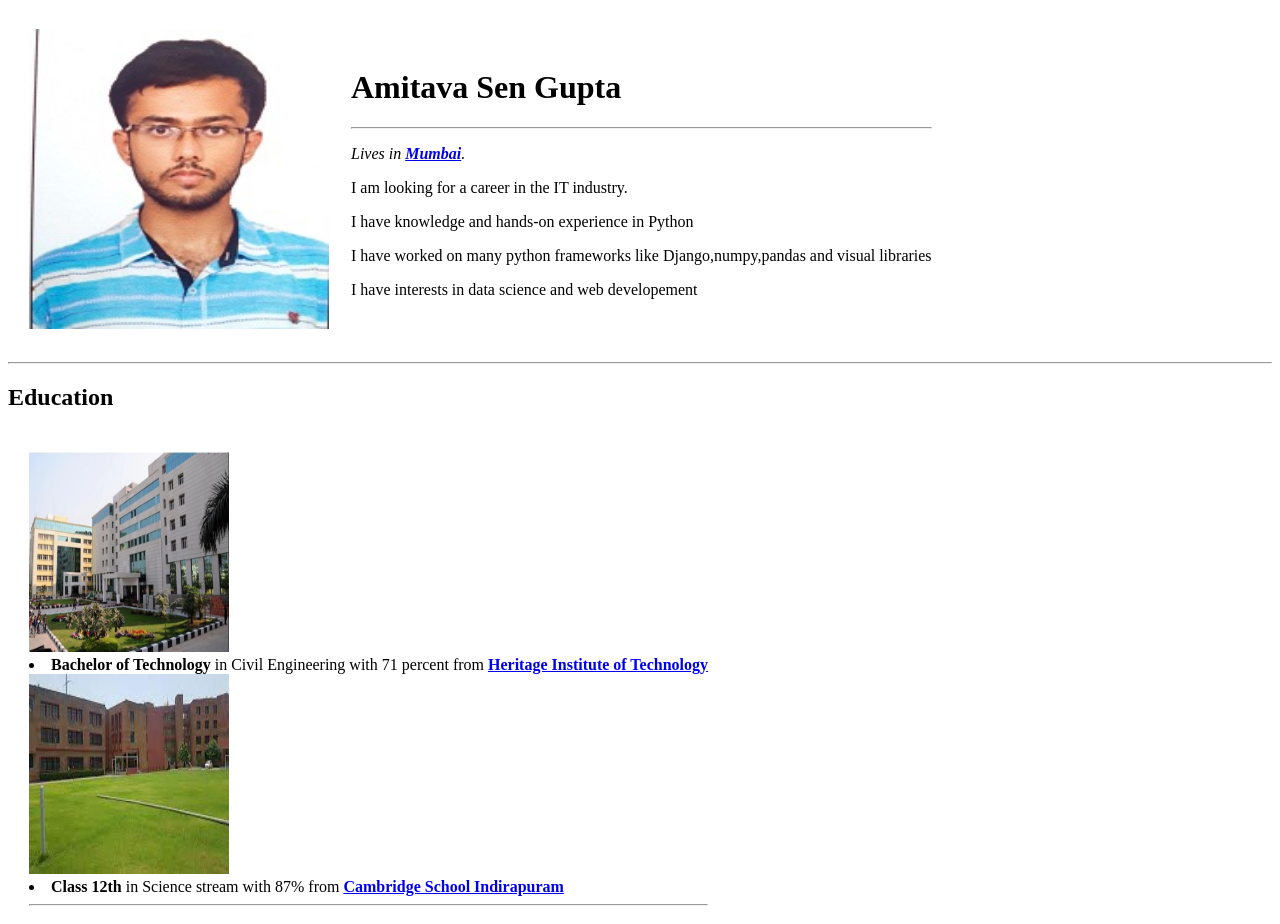
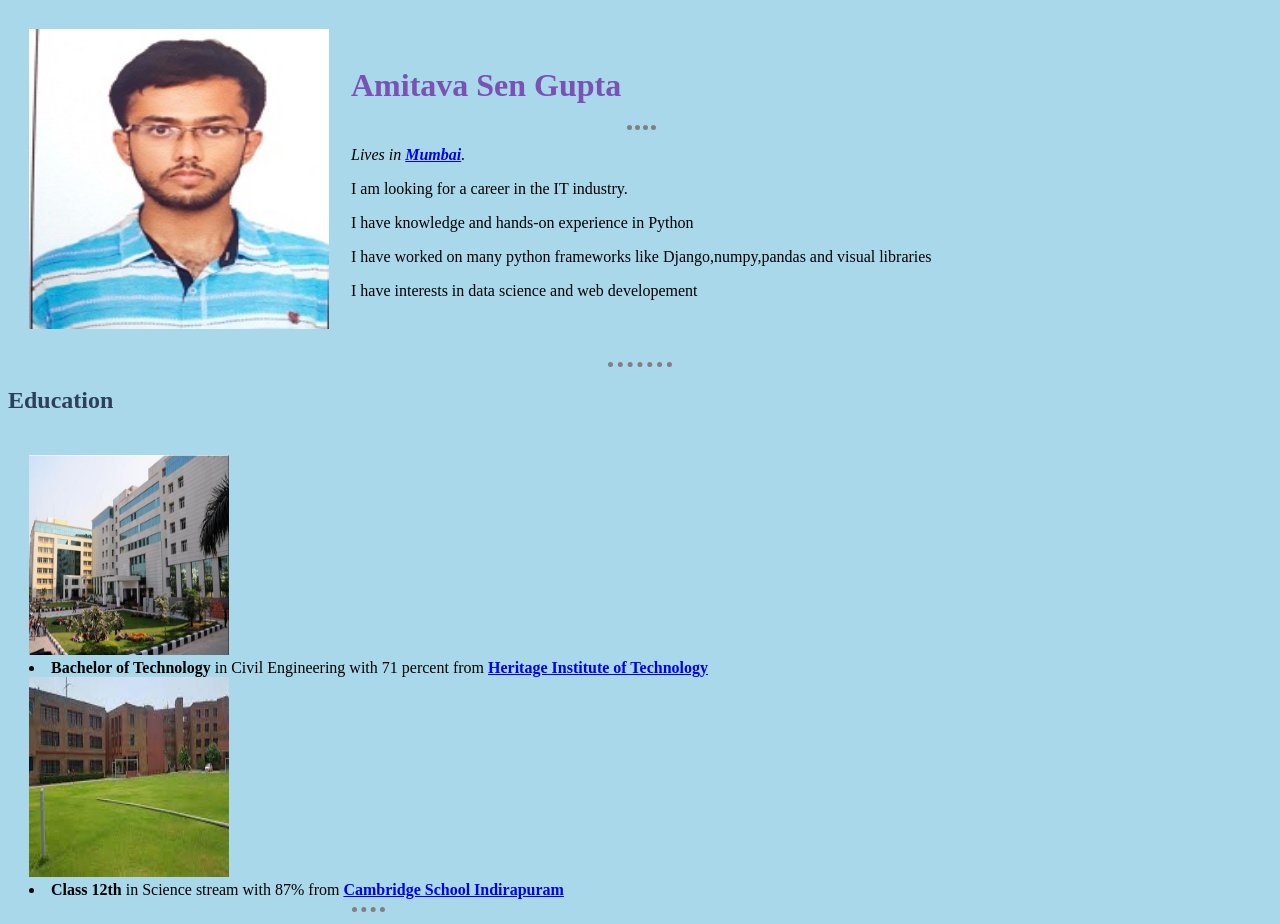
Before and after one commit to Amitava100/aboutMe, a plain HTML site: page index.html in a window 1280 px wide. Shown: the top 924 px of the page. Drawn offline with Linux system fonts and the light colour scheme.

Commit message:
Add files via upload

```diff
--- a/index.html
+++ b/index.html
@@ -3,7 +3,7 @@
   <head>
     <meta charset="utf-8">
     <title>Amitava's website</title>
-    <link rel="stylesheet" href="css/styles.css">
+    <link rel="stylesheet" href="styles.css">
   </head>
   <body>
     <table cellspacing="20">
--- /dev/null
+++ b/styles.css
@@ -0,0 +1,18 @@
+body {
+	background-color:#a8d8ea;
+}
+
+hr {
+  border-style:none;
+  border-top-style: dotted;
+  border-color: grey;
+  border-width: 5px;
+  width: 5%;
+}
+h1 {
+  color: #7952b3;
+}
+
+h2 {
+  color: #2d4059;
+}
```
